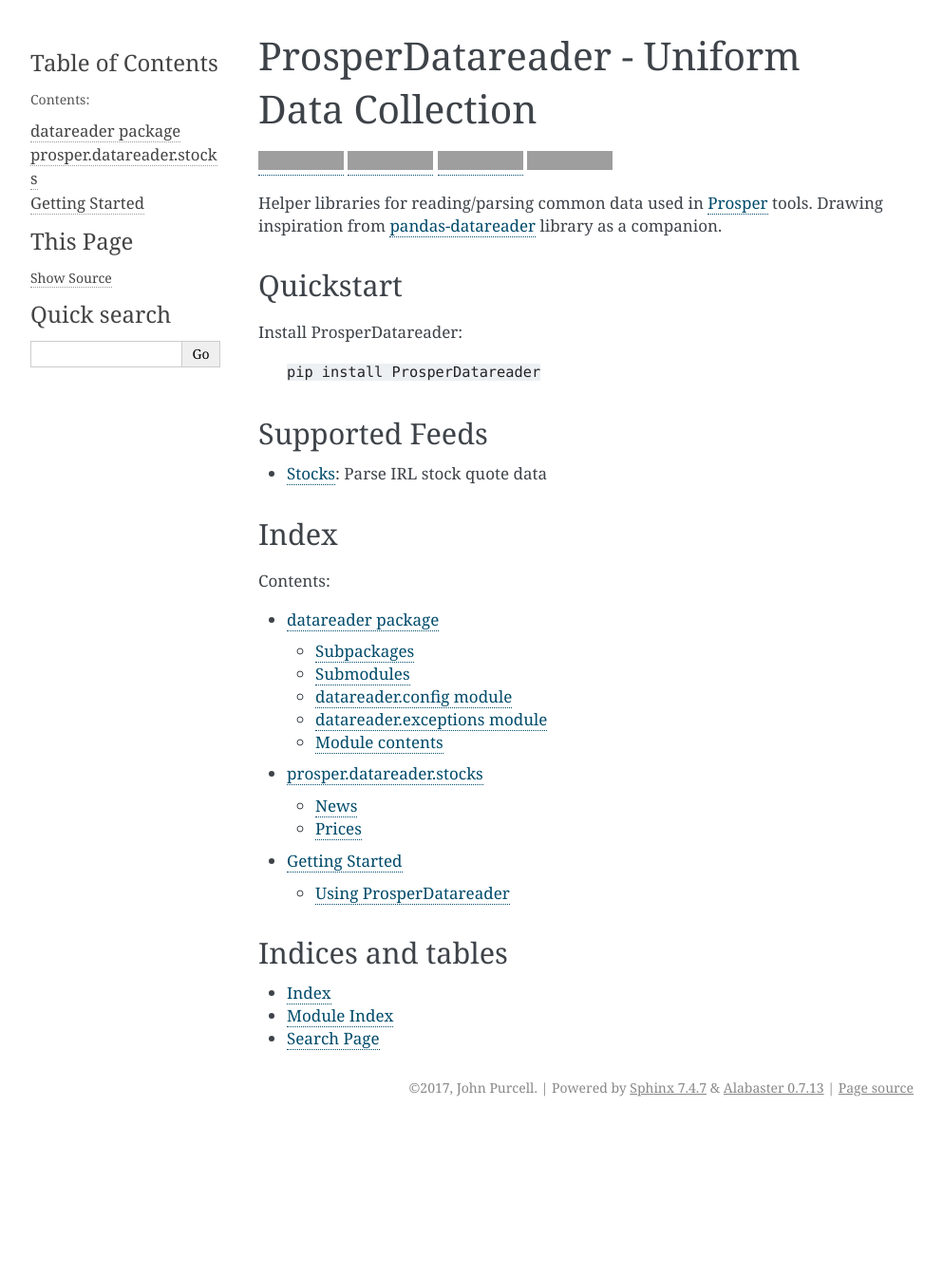
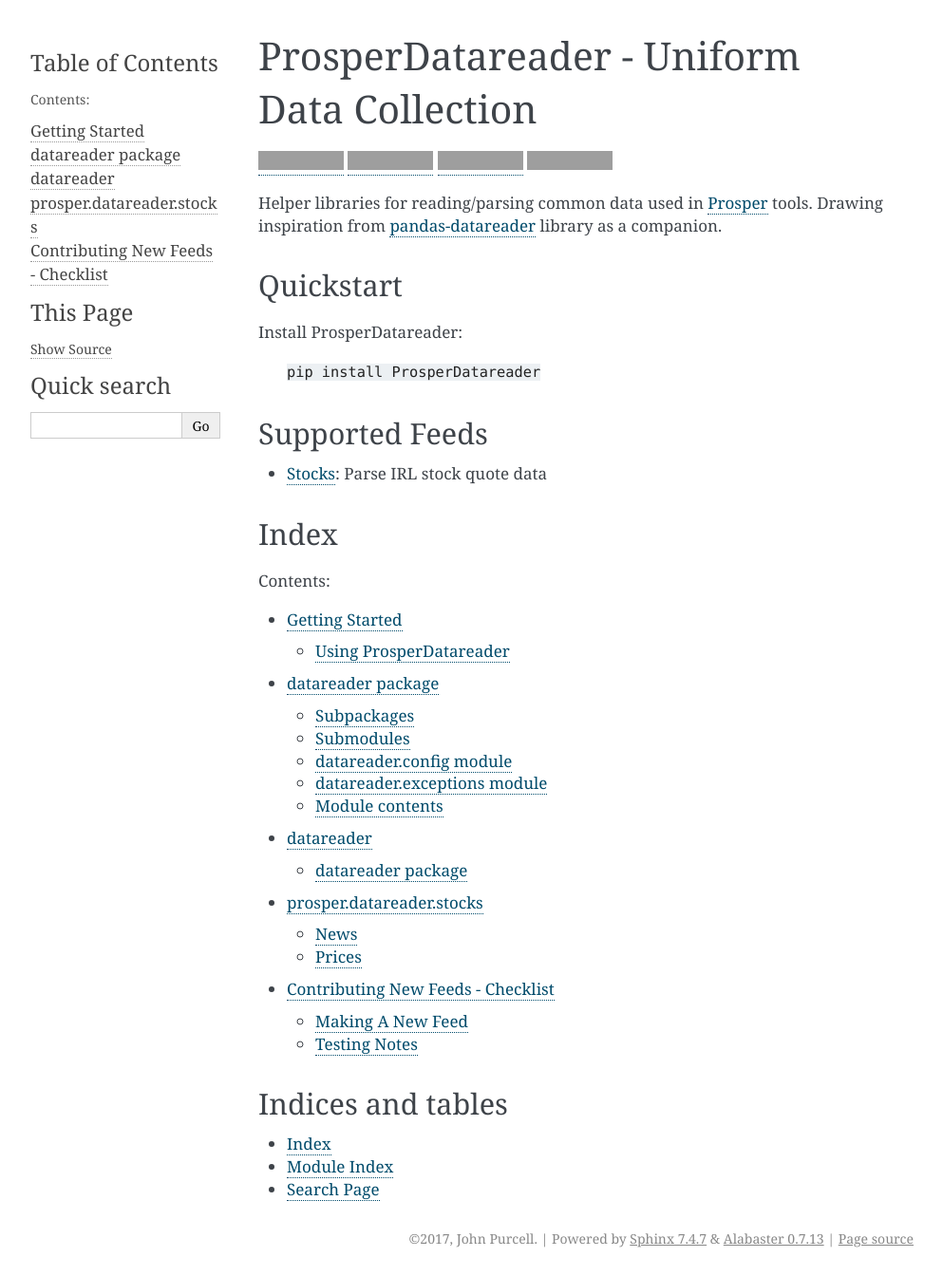
Before and after one commit to EVEprosper/ProsperDatareader, a Sphinx documentation site: the page built from docs/index.rst, in a window 1280 px wide. Shown: the whole page at 95% size, without its empty margins (148-1141 px from the left). Built offline with Sphinx 7.4.7, drawn with Linux system fonts in a browser that asks for light colours; before the commit the page ends 1185 px from its top, so only the background shows below that; some of the changed lines change nothing that is shown; grey boxes are pictures that could not be loaded.

Commit message:
adding HOWTO for contributing new feeds

```diff
--- /dev/null
+++ b/docs/contribute_checklist.rst
@@ -0,0 +1,39 @@
+==================================
+Contributing New Feeds - Checklist
+==================================
+
+The goal of ProsperDatareader is to be an easy stop for common data.  We cover the testing/fetching/crunching so users can more quickly **use** the data they're after.
+
+Making A New Feed
+=================
+
+Dev Checklist
+-------------
+
+- Add new fetchers
+- Add schemas to ``tests/schemas/[my_feed]`` for sources
+- Add tests
+    - Schema tests: make sure source doesn't change
+    - Unit tests: make sure API returns expected data
+- Add doc explaining top-level interfaces
+
+Requirements - MUST HAVE
+------------------------
+
+- `Napoleon Style`_ docstrings
+- 95% Test Coverage
+- 100% schema coverage for dependent REST calls
+- Main functs return ``pandas.DataFrame``
+- PEP8 style compliance
+- ``prosper.common.prosper_logging`` logging hooks
+
+Testing Notes
+=============
+
+Half of the reason this package exists is to use `Travis-CI`_ as a monitor for dependency changes.  Schema testing is a critical part of adding feeds to ProsperDatareader.
+
+Check out `Spacetelescope Tutorial`_ for JSON Schema writing
+
+.. _Napoleon Style: http://sphinxcontrib-napoleon.readthedocs.io/en/latest/example_google.html
+.. _Travis-CI: https://travis-ci.org/
+.. _Spacetelescope Tutorial: https://spacetelescope.github.io/understanding-json-schema/index.html
--- a/docs/index.rst
+++ b/docs/index.rst
@@ -31,9 +31,11 @@
    :maxdepth: 2
    :caption: Contents:
 
+   getting_started.rst
    source/datareader.rst
+   source/modules.rst
    stocks_help.rst
-   getting_started.rst
+   contribute_checklist.rst
 
 Indices and tables
 ==================
```
